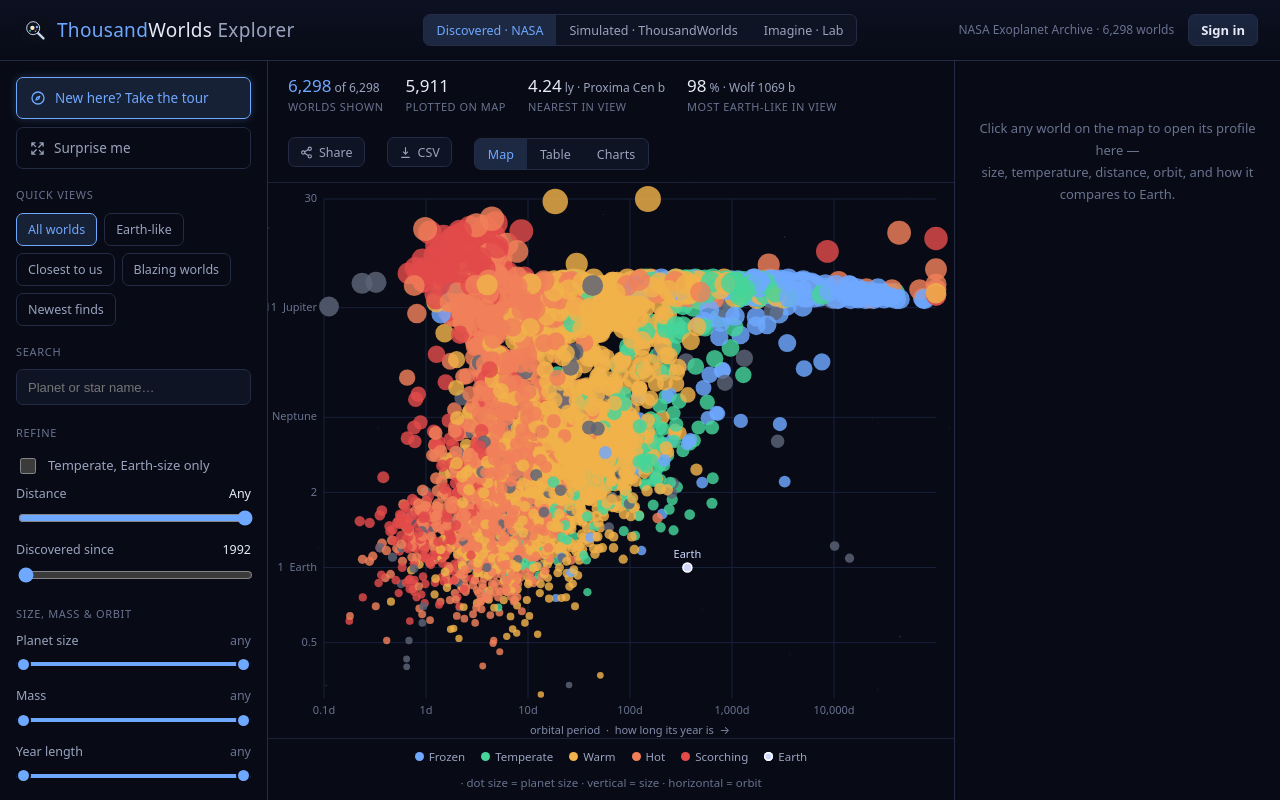
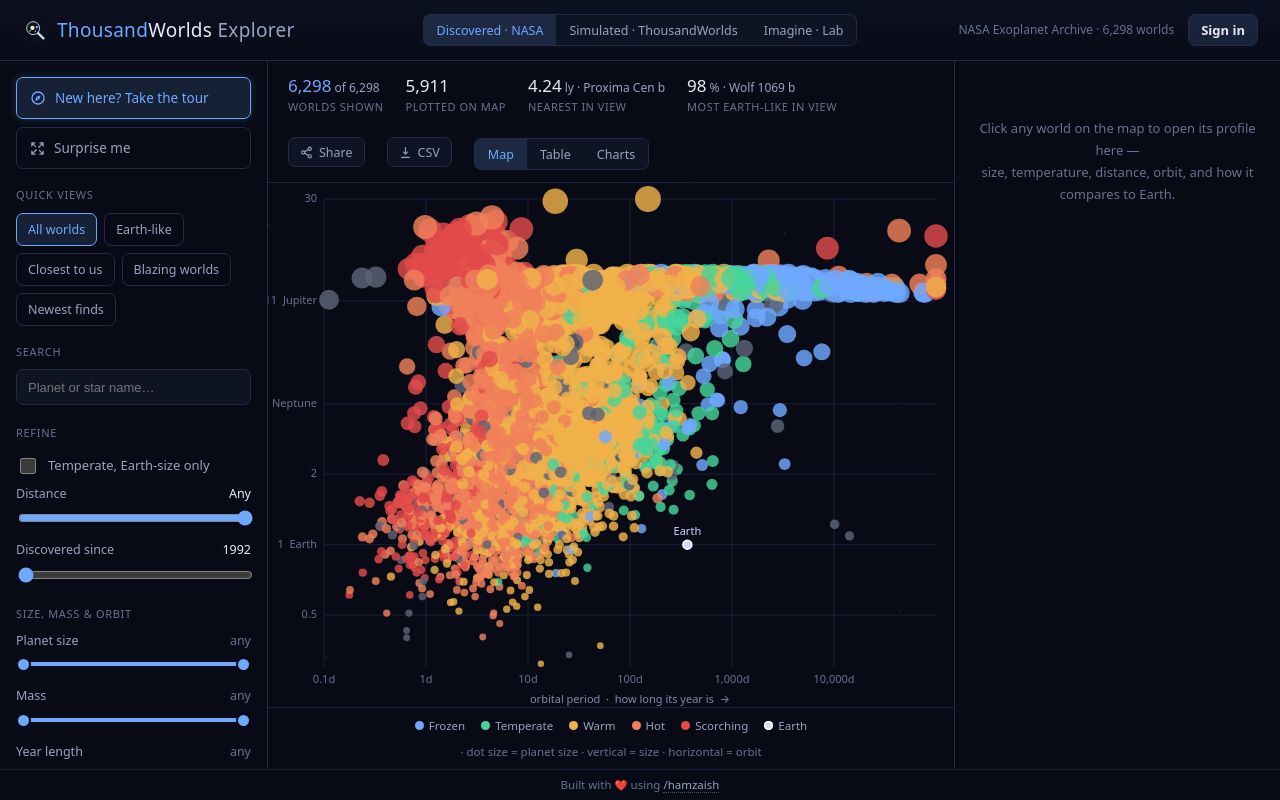
Before and after one commit to hamza-ali-shahjahan/thousandworlds-explorer, a React (Vite) app: page / in a window 1280 px wide. Built offline with nearby package versions, Linux system fonts and the light colour scheme; no server answers.

Commit message:
Footer: 'Built with ❤️ using /hamzaish' credit (links to the engine repo)
Slim pinned bar under all three dataset views; styled to the topbar's palette.

```diff
--- a/src/App.tsx
+++ b/src/App.tsx
@@ -245,6 +245,10 @@
         <DetailPanel world={selected} />
       </div>
       )}
+      <footer className="sitefoot">
+        Built with <span className="foot-heart" aria-label="love">❤️</span> using{' '}
+        <a href="https://github.com/hamza-ali-shahjahan/hamzaish" target="_blank" rel="noreferrer">/hamzaish</a>
+      </footer>
     </div>
   );
 }
--- a/src/styles.css
+++ b/src/styles.css
@@ -34,6 +34,13 @@
 ::-webkit-scrollbar-track { background: transparent; }
 
 .app { display: flex; flex-direction: column; height: 100%; }
+
+/* Slim credit footer — pinned under the active view, styled like the topbar. */
+.sitefoot { flex: none; text-align: center; padding: 6px 16px; font-size: 11.5px; color: var(--text-faint); border-top: 1px solid rgba(60, 74, 110, 0.35); background: rgba(8, 12, 22, 0.6); }
+.sitefoot a { color: var(--text-dim); text-decoration: none; border-bottom: 1px dotted rgba(141, 153, 176, 0.5); }
+.sitefoot a:hover { color: var(--accent); border-bottom-color: var(--accent); }
+.foot-heart { font-size: 10.5px; }
+
 .mobile-notice { display: none; }
 @media (max-width: 720px) {
   .mobile-notice { display: flex; align-items: center; justify-content: space-between; gap: 10px; padding: 9px 14px; background: var(--accent-soft); border-bottom: 1px solid var(--border); font-size: 12.5px; color: var(--text); line-height: 1.4; }
```
